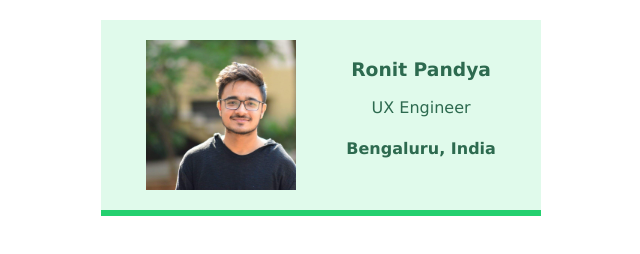
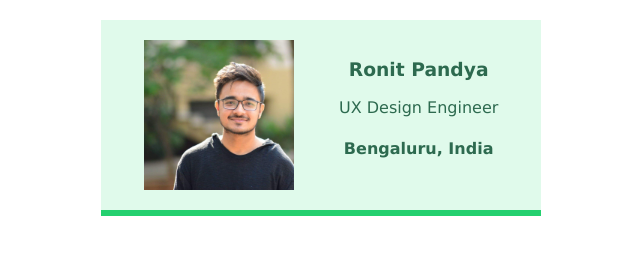
Before and after one commit to ronitpandya/Business-card, a website built with Vite: page index.html in a window 1280 px wide. Shown: the whole page, without its empty margins (319-959 px from the left). Built offline with nearby package versions, Linux system fonts and the light colour scheme.

Commit message:
Designation changed
UX Engineer to UX Design Engineer

```diff
--- a/index.html
+++ b/index.html
@@ -8,7 +8,7 @@
                 alt="Ronit Pandya smiling towards camera wearing a black hoodie shirt">
             <div>
                 <h3>Ronit Pandya</h3>
-                <p>UX Engineer</p>
+                <p>UX Design Engineer</p>
                 <h4>Bengaluru, India</h4>
             </div>
         </div>
```
